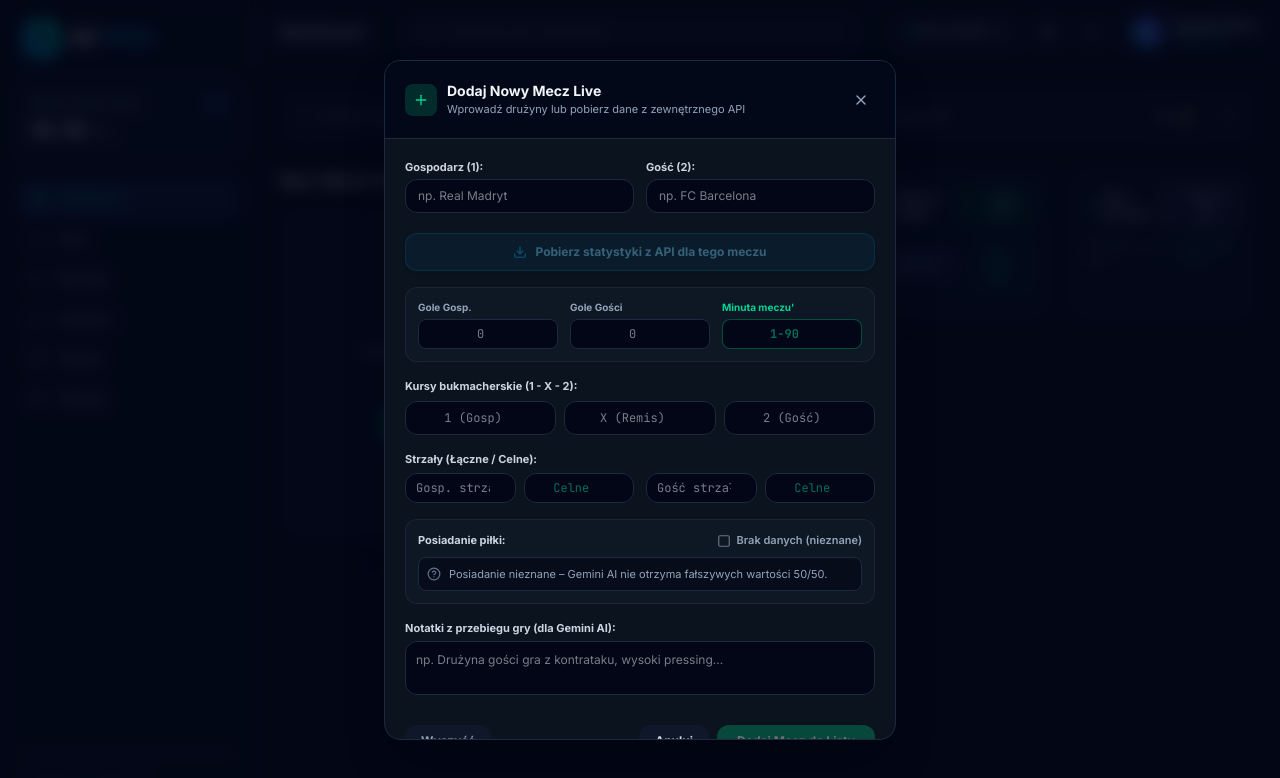
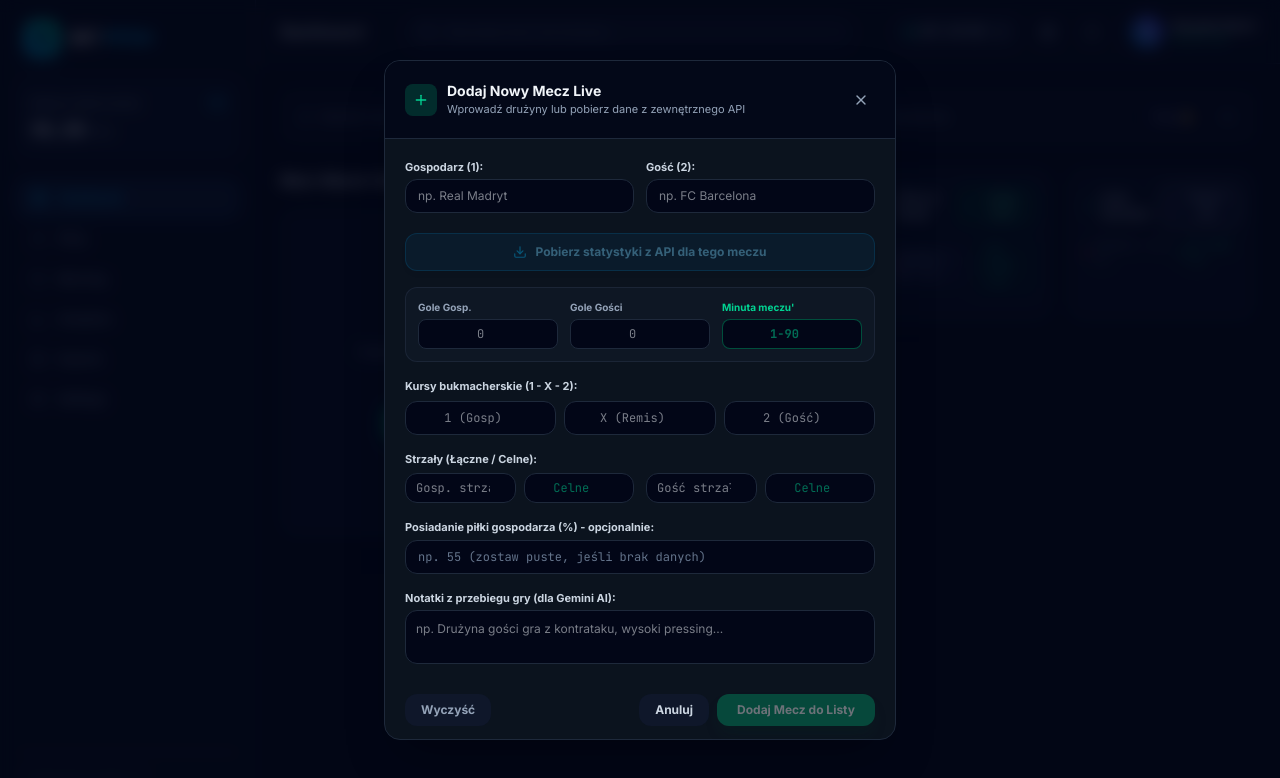
Before and after one commit to lukasz8423-code/AI-Pi-ka-, a React (Vite) app: page / in a window 1280 px wide. Both pictures are taken after a click on the button "Dodaj mecz ręcznie". Shown: the top 778 px of the page. Built offline with nearby package versions, Linux system fonts and the light colour scheme.

Commit message:
Calkowite usuniecie suwaka posiadania pilki, zastapienie opcjonalnym polem numerycznym bez domyslnych 50%

```diff
--- a/src/components/AddMatchModal.tsx
+++ b/src/components/AddMatchModal.tsx
@@ -2,7 +2,7 @@ import React, { useState } from 'react';
 import { LiveMatch } from '../types';
 import { uzyskaj_pre_match_proby } from '../utils/bettingCalc';
 import { fetchStatsForMatch } from '../utils/apiService';
-import { Plus, X, RefreshCw, AlertCircle, CheckCircle2, Download, HelpCircle, CheckSquare, Square } from 'lucide-react';
+import { Plus, X, RefreshCw, AlertCircle, CheckCircle2, Download } from 'lucide-react';
 
 interface AddMatchModalProps {
   isOpen: boolean;
@@ -31,9 +31,8 @@ export const AddMatchModal: React.FC<AddMatchModalProps> = ({
   const [strzalyCelne1, setStrzalyCelne1] = useState('');
   const [strzalyCelne2, setStrzalyCelne2] = useState('');
 
-  // Posiadanie piłki - domyślnie stan "Brak danych / Nieznane"
-  const [knowsPossession, setKnowsPossession] = useState(false);
-  const [posiadaniePilki1, setPosiadaniePilki1] = useState<number | ''>('');
+  // Posiadanie piłki - domyślnie całkowicie puste pole (brak danych / opcjonalne)
+  const [posiadaniePilki1, setPosiadaniePilki1] = useState('');
 
   const [notatki, setNotatki] = useState('');
 
@@ -55,7 +54,6 @@ export const AddMatchModal: React.FC<AddMatchModalProps> = ({
     setStrzaly2('');
     setStrzalyCelne1('');
     setStrzalyCelne2('');
-    setKnowsPossession(false);
     setPosiadaniePilki1('');
     setNotatki('');
     setApiFeedback(null);
@@ -90,10 +88,8 @@ export const AddMatchModal: React.FC<AddMatchModalProps> = ({
         setStrzalyCelne2(String(stats.strzalyCelne2 ?? 2));
 
         if (typeof stats.posiadaniePilki1 === 'number') {
-          setKnowsPossession(true);
-          setPosiadaniePilki1(stats.posiadaniePilki1);
+          setPosiadaniePilki1(String(stats.posiadaniePilki1));
         } else {
-          setKnowsPossession(false);
           setPosiadaniePilki1('');
         }
 
@@ -130,10 +126,16 @@ export const AddMatchModal: React.FC<AddMatchModalProps> = ({
     const parsedKursX = parseFloat(kurs_x) > 1.01 ? parseFloat(kurs_x) : 3.0;
     const parsedKurs2 = parseFloat(kurs2) > 1.01 ? parseFloat(kurs2) : 3.0;
 
-    // Obsługa posiadania piłki: jeśli nie zaznaczono, ustawiamy undefined (brak danych)
-    const hasValidPossession = knowsPossession && posiadaniePilki1 !== '';
-    const parsedPossession1 = hasValidPossession ? Math.min(95, Math.max(5, Number(posiadaniePilki1))) : undefined;
-    const parsedPossession2 = hasValidPossession && parsedPossession1 !== undefined ? 100 - parsedPossession1 : undefined;
+    // Opcjonalne posiadanie piłki - brak wpisanej wartości oznacza undefined (brak domyślnych 50%)
+    let parsedPossession1: number | undefined = undefined;
+    let parsedPossession2: number | undefined = undefined;
+    if (posiadaniePilki1.trim() !== '') {
+      const p = parseInt(posiadaniePilki1, 10);
+      if (!isNaN(p) && p >= 0 && p <= 100) {
+        parsedPossession1 = p;
+        parsedPossession2 = 100 - p;
+      }
+    }
 
     const newId = `custom-${Date.now()}`;
     const matchObj: LiveMatch = {
@@ -146,10 +148,10 @@ export const AddMatchModal: React.FC<AddMatchModalProps> = ({
       kurs1: parsedKurs1,
       kurs_x: parsedKursX,
       kurs2: parsedKurs2,
-      strzaly1: strzaly1 ? parseInt(strzaly1) : undefined,
-      strzaly2: strzaly2 ? parseInt(strzaly2) : undefined,
-      strzalyCelne1: strzalyCelne1 ? parseInt(strzalyCelne1) : undefined,
-      strzalyCelne2: strzalyCelne2 ? parseInt(strzalyCelne2) : undefined,
+      strzaly1: strzaly1 ? parseInt(strzaly1, 10) : undefined,
+      strzaly2: strzaly2 ? parseInt(strzaly2, 10) : undefined,
+      strzalyCelne1: strzalyCelne1 ? parseInt(strzalyCelne1, 10) : undefined,
+      strzalyCelne2: strzalyCelne2 ? parseInt(strzalyCelne2, 10) : undefined,
       posiadaniePilki1: parsedPossession1,
       posiadaniePilki2: parsedPossession2,
       notatki: notatki.trim(),
@@ -165,6 +167,11 @@ export const AddMatchModal: React.FC<AddMatchModalProps> = ({
     handleResetForm();
     onClose();
   };
+
+  // Obliczenie posiadania gościa do podglądu na żywo
+  const numP1 = posiadaniePilki1 !== '' ? parseInt(posiadaniePilki1, 10) : NaN;
+  const validP1 = !isNaN(numP1) && numP1 >= 0 && numP1 <= 100;
+  const computedGuestPossession = validP1 ? 100 - numP1 : null;
 
   return (
     <div
@@ -378,65 +385,37 @@ export const AddMatchModal: React.FC<AddMatchModalProps> = ({
             </div>
           </div>
 
-          {/* Posiadanie piłki z jawnym stanem 'Nieznane / Brak danych' */}
-          <div className="bg-[#0e1724] p-3 rounded-xl border border-slate-800/80 space-y-2">
-            <div className="flex items-center justify-between">
-              <label className="text-[11px] font-bold text-slate-300 flex items-center gap-1.5">
-                <span>Posiadanie piłki:</span>
+          {/* Posiadanie piłki gospodarza - opcjonalne pole tekstowe/numeryczne, bez suwaka */}
+          <div>
+            <div className="flex justify-between items-center mb-1">
+              <label className="block text-[11px] font-bold text-slate-300">
+                Posiadanie piłki gospodarza (%) - opcjonalnie:
               </label>
-
-              <button
-                type="button"
-                onClick={() => {
-                  if (knowsPossession) {
-                    setKnowsPossession(false);
-                    setPosiadaniePilki1('');
-                  } else {
-                    setKnowsPossession(true);
-                    setPosiadaniePilki1(50);
+              {computedGuestPossession !== null && (
+                <span className="text-[11px] font-semibold text-sky-400">
+                  {gosc.trim() || 'Gość'}: {computedGuestPossession}%
+                </span>
+              )}
+            </div>
+            <input
+              type="number"
+              min="0"
+              max="100"
+              value={posiadaniePilki1}
+              onChange={(e) => {
+                const val = e.target.value;
+                if (val === '') {
+                  setPosiadaniePilki1('');
+                } else {
+                  const num = parseInt(val, 10);
+                  if (!isNaN(num)) {
+                    setPosiadaniePilki1(String(Math.min(100, Math.max(0, num))));
                   }
-                }}
-                className="flex items-center gap-1.5 text-[11px] font-semibold text-sky-400 hover:text-sky-300 transition cursor-pointer"
-              >
-                {knowsPossession ? (
-                  <>
-                    <CheckSquare className="w-3.5 h-3.5 text-emerald-400" />
-                    <span className="text-emerald-300">Wprowadzone</span>
-                  </>
-                ) : (
-                  <>
-                    <Square className="w-3.5 h-3.5 text-slate-500" />
-                    <span className="text-slate-400">Brak danych (nieznane)</span>
-                  </>
-                )}
-              </button>
-            </div>
-
-            {knowsPossession ? (
-              <div className="space-y-1.5 pt-1 animate-fadeIn">
-                <div className="flex justify-between text-[11px] font-bold">
-                  <span className="text-emerald-400">
-                    {gospodarz.trim() || 'Gospodarz'}: {posiadaniePilki1 !== '' ? `${posiadaniePilki1}%` : '50%'}
-                  </span>
-                  <span className="text-sky-400">
-                    {gosc.trim() || 'Gość'}: {posiadaniePilki1 !== '' ? `${100 - Number(posiadaniePilki1)}%` : '50%'}
-                  </span>
-                </div>
-                <input
-                  type="range"
-                  min="10"
-                  max="90"
-                  value={posiadaniePilki1 !== '' ? posiadaniePilki1 : 50}
-                  onChange={(e) => setPosiadaniePilki1(Number(e.target.value))}
-                  className="w-full accent-sky-500 cursor-pointer"
-                />
-              </div>
-            ) : (
-              <div className="p-2 bg-slate-950/60 rounded-lg border border-slate-800 text-[11px] text-slate-400 flex items-center gap-2">
-                <HelpCircle className="w-3.5 h-3.5 text-slate-500 shrink-0" />
-                <span>Posiadanie nieznane – Gemini AI nie otrzyma fałszywych wartości 50/50.</span>
-              </div>
-            )}
+                }
+              }}
+              placeholder="np. 55 (zostaw puste, jeśli brak danych)"
+              className="w-full bg-slate-950 border border-slate-800 rounded-xl px-3 py-2 text-xs text-slate-100 font-mono placeholder:text-slate-500 outline-none focus:border-sky-500 focus:ring-1 focus:ring-sky-500/30"
+            />
           </div>
 
           {/* Notatki taktyczne */}
```
